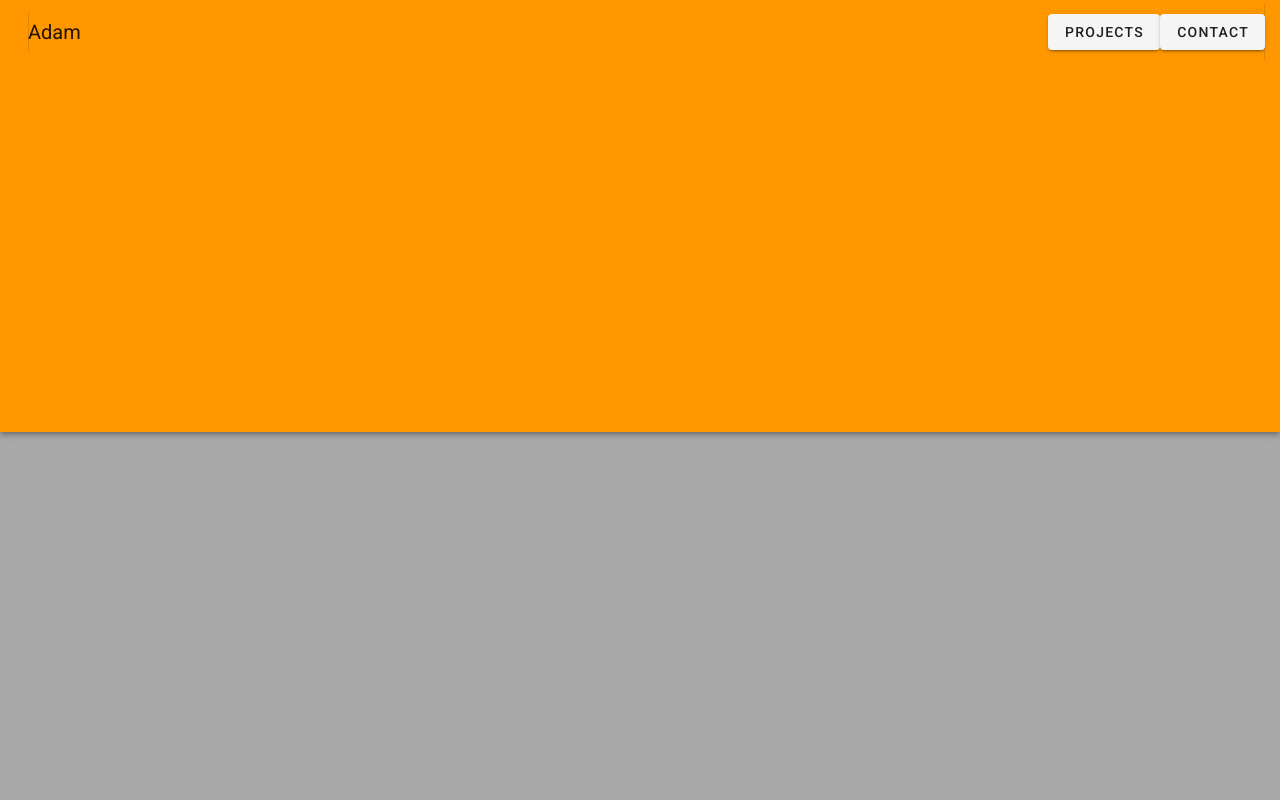
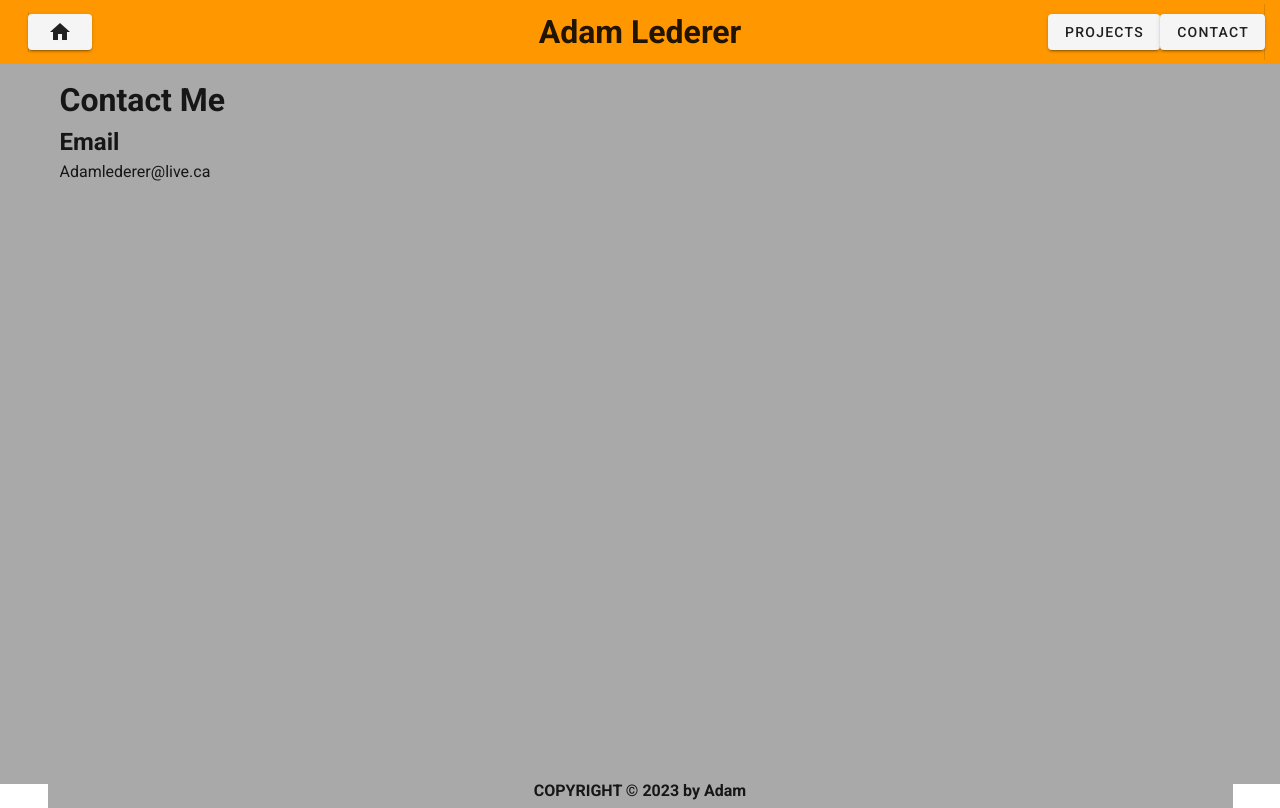
Before and after one commit to AdamL29/portfolio, a Vue app: page /#/contact in a window 1280 px wide. Built offline with nearby package versions, Linux system fonts and the light colour scheme.

Commit message:
finish basic portfolio. Will be replacing with a better version in the near future

```diff
--- a/src/App.vue
+++ b/src/App.vue
@@ -4,15 +4,19 @@
     <v-main>
       <router-view/>
     </v-main>
+    <FooterBar/>
   </v-app>
 </template>
 
 <script>
 import AppBar from './components/AppBar'
+import FooterBar from './components/FooterBar'
+
 export default {
   name: 'App',
   components: {
     AppBar,
+    FooterBar
   },
   data: () => ({
     //
--- a/src/components/AppBar.vue
+++ b/src/components/AppBar.vue
@@ -10,28 +10,47 @@
             vertical
         ></v-divider>
 
-        <v-toolbar-title>Adam</v-toolbar-title>
+        <v-btn @click="goHome"><v-icon>mdi-home</v-icon></v-btn>
+
+        <h1>Adam Lederer</h1>
 
         <v-spacer></v-spacer>
 
         <v-spacer></v-spacer>
 
-        <v-btn variant="text">Projects</v-btn>
-        <v-btn variant="text">Contact</v-btn>
+        <v-btn @click="projects" variant="text">Projects</v-btn>
+        <v-btn @click="contact" variant="text">Contact</v-btn>
 
         <v-divider vertical></v-divider>
     </v-toolbar>
 </template>
 
 <script>
+import router from '@/router'
 
 export default {
     name: 'AppBar',
-};
+    methods: {
+        goHome(){
+            router.push('/')
+        },
+        projects() {
+            router.push('/projects')
+        },
+        contact() {
+            router.push('/contact')
+        }
+    },
+}
 </script>
 
 <style scoped>
 .appBar{
     height: 10px;
 }
+h1{
+    position: absolute;
+    left: 50%;
+    transform: translateX(-50%);
+}
 </style>
--- /dev/null
+++ b/src/components/ContactPage.vue
@@ -0,0 +1,21 @@
+<template>
+    <v-container class="body">
+        <div>
+            <h1>Contact Me</h1>
+            <h2>Email</h2>
+            <p>Adamlederer@live.ca</p>
+        </div>
+    </v-container>
+</template>
+
+<script>
+    export default {
+        name: "ContactPage",
+    }
+</script>
+
+<style lang="scss" scoped>
+.body{
+    height: 90vh;
+}
+</style>
--- /dev/null
+++ b/src/components/FooterBar.vue
@@ -0,0 +1,29 @@
+<template>
+    <v-container>
+        <footer>
+            <h4>COPYRIGHT © 2023 by Adam</h4>
+        </footer>
+    </v-container>
+</template>
+
+<script>
+import router from '@/router';
+
+export default {
+    name: 'FooterBar',
+    methods: {
+        support() {
+            router.push('/support')
+        }
+    },
+}
+</script>
+
+<style lang="scss" scoped>
+footer{
+    position: absolute;
+    bottom: 5px;
+    left: 50%;
+    transform: translateX(-50%);
+}
+</style>
--- a/src/components/HomePage.vue
+++ b/src/components/HomePage.vue
@@ -3,7 +3,7 @@
     <v-row class="text-center">
       <v-col class="mb-4">
         <h1 class="display-2 font-weight-bold mb-3">
-          Welcome to My Portfolio!
+          Welcome to My Basic Portfolio!
         </h1>
 
         <p class="subheading font-weight-regular">
@@ -42,19 +42,15 @@
         cols="12"
       >
         <h2 class="headline font-weight-bold mb-3">
-          Github Repositories
+          Skills & Technologies
         </h2>
 
         <v-row justify="center">
-          <a
-            v-for="(eco, i) in ecosystem"
-            :key="i"
-            :href="eco.href"
-            class="subheading mx-3"
-            target="_blank"
-          >
-            {{ eco.text }}
-          </a>
+          <p>Skilled in API Testing with Postman.
+            Database building in DBeaver.
+            Usage of Git & GitHub for repositories and collaboration.
+            Deploying web domains through GCP.
+          </p>
         </v-row>
       </v-col>
     </v-row>
@@ -66,16 +62,10 @@
     name: 'HomePage',
 
     data: () => ({
-      ecosystem: [
+      reference: [
         {
           text: 'github',
           href: 'https://github.com/AdamL29',
-        },
-      ],
-      whatsNext: [
-        {
-          text: 'Explore components',
-          href: 'https://vuetifyjs.com/components/api-explorer',
         },
       ],
     }),
--- /dev/null
+++ b/src/components/ProjectPage.vue
@@ -0,0 +1,21 @@
+<template>
+    <v-container class="body">
+        <div>
+            <h1>Projects</h1>
+            <p>Past projects and current projects can be found in my GitHub linked below.</p>
+            <v-btn href="https://github.com/AdamL29"><v-icon>mdi-github</v-icon></v-btn>
+        </div>
+    </v-container>
+</template>
+
+<script>
+    export default {
+        name: "ProjectPage",
+    }
+</script>
+
+<style lang="scss" scoped>
+.body{
+    height: 90vh;
+}
+</style>
--- a/src/router/index.js
+++ b/src/router/index.js
@@ -1,6 +1,8 @@
 import Vue from 'vue'
 import VueRouter from 'vue-router'
 import HomeView from '../views/HomeView.vue'
+import ProjectView from '../views/ProjectView.vue'
+import ContactView from '../views/ContactView.vue'
 
 Vue.use(VueRouter)
 
@@ -11,9 +13,14 @@ const routes = [
     component: HomeView
   },
   {
-    path: '/about',
-    name: 'about',
-
+    path: '/projects',
+    name: 'projects',
+    component: ProjectView
+  },
+  {
+    path: '/contact',
+    name: 'contact',
+    component: ContactView
   }
 ]
 
--- a/src/views/ContactView.vue
+++ b/src/views/ContactView.vue
@@ -0,0 +1,19 @@
+<template>
+    <div>
+        <ContactPage/>
+    </div>
+</template>
+
+<script>
+import ContactPage from '../components/ContactPage'
+    export default {
+        name: "ContactView",
+        components: {
+            ContactPage,
+        },
+    }
+</script>
+
+<style lang="scss" scoped>
+
+</style>
--- a/src/views/ProjectView.vue
+++ b/src/views/ProjectView.vue
@@ -1,5 +1,19 @@
 <template>
-  <div class="about">
-    <h1>This is an about page</h1>
+  <div>
+    <ProjectPage/>
   </div>
 </template>
+
+<script>
+import ProjectPage from '../components/ProjectPage'
+  export default {
+    name: "ProjectView",
+    components: {
+      ProjectPage,
+    },
+  }
+</script>
+
+<style lang="scss" scoped>
+
+</style>
```
